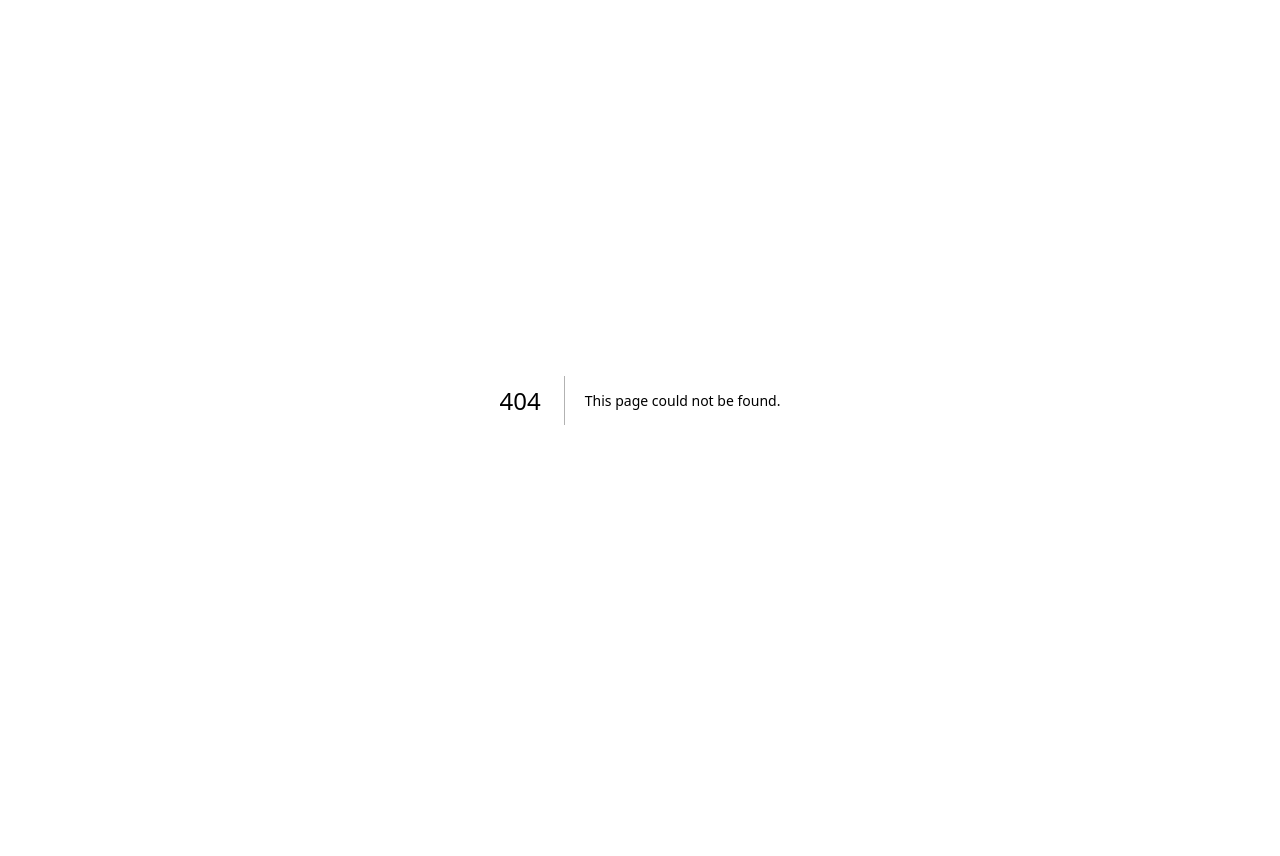
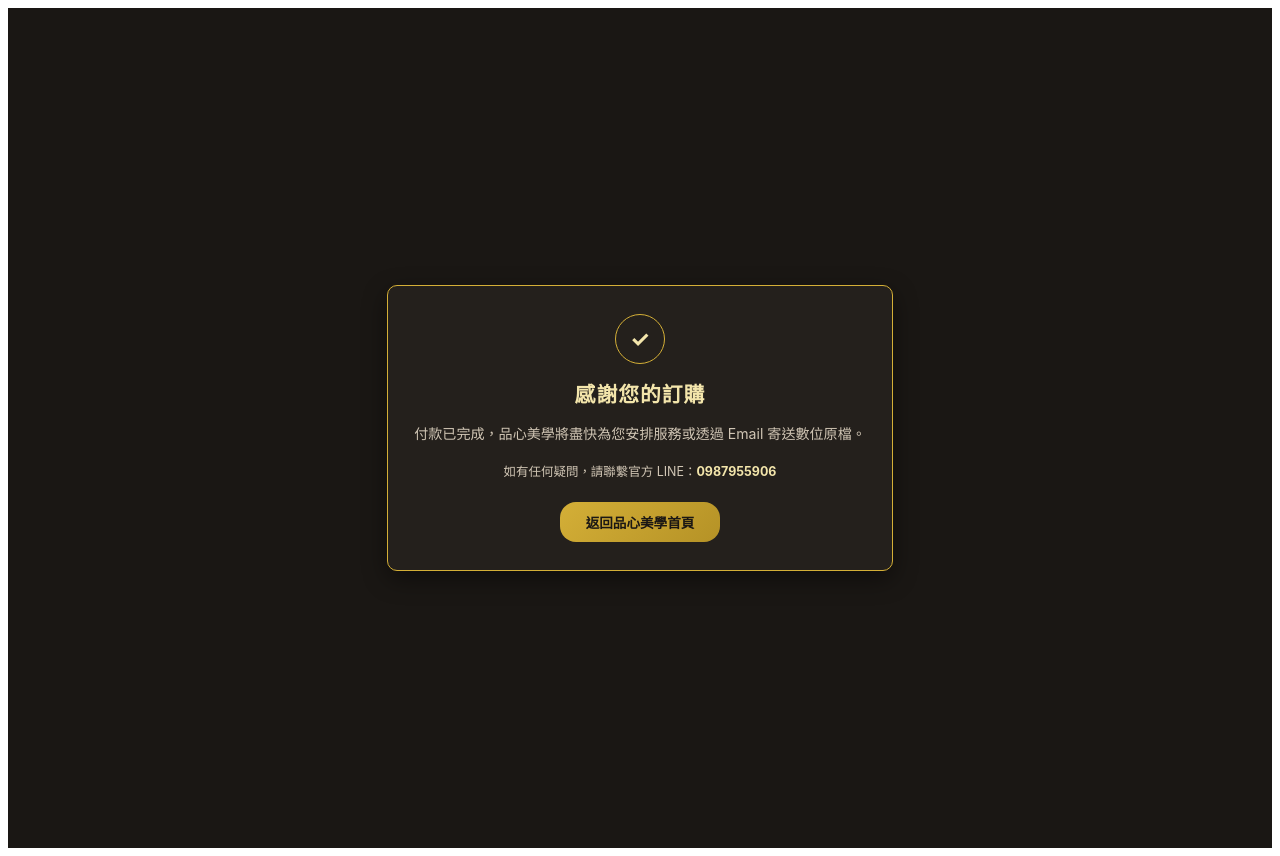
Before and after one commit to pengpinxin/-zimo-digital-fengshui, a Next.js app: page /order-success in a window 1280 px wide. Before the commit this address had no page. Before the commit the page ends 800 px from the top, so only its background shows below. Built offline with nearby package versions, Linux system fonts and the light colour scheme.

Commit message:
Implement Order Success page with tracking
This component handles the order success page, displaying the order number and total amount. It also tracks the purchase event using Facebook's tracking pixel.

```diff
--- /dev/null
+++ b/app/order-success/page.js
@@ -0,0 +1,155 @@
+'use client';
+import { useEffect, useState } from 'react';
+
+export default function OrderSuccess() {
+  const [orderNo, setOrderNo] = useState('');
+  const [orderTotal, setOrderTotal] = useState(0);
+
+  useEffect(() => {
+    if (typeof window === 'undefined') return;
+
+    const params = new URLSearchParams(window.location.search);
+    const no = (params.get('orderno') || '').trim();
+    const urlAmount = Number(params.get('amount')) || 0;
+    setOrderNo(no);
+
+    let total = urlAmount;
+    let itemNames = [];
+    let numItems = 0;
+
+    try {
+      const savedCart = JSON.parse(localStorage.getItem('z_cart') || '[]');
+      if (Array.isArray(savedCart) && savedCart.length > 0) {
+        if (!total) {
+          total = savedCart.reduce((sum, item) => sum + (Number(item.price) || 0), 0);
+        }
+        itemNames = savedCart.map((item) => item.name).filter(Boolean);
+        numItems = savedCart.length;
+      }
+      if (no) {
+        localStorage.removeItem('z_cart');
+      }
+    } catch (e) {}
+
+    setOrderTotal(total);
+
+    if (!no) return;
+
+    const firePurchase = () => {
+      if (typeof window.fbq !== 'function') return false;
+      const payload = {
+        value: total,
+        currency: 'TWD',
+        content_type: 'product',
+        num_items: numItems || 1,
+      };
+      if (itemNames.length > 0) {
+        payload.content_name = itemNames.join(', ');
+      }
+      window.fbq('track', 'Purchase', payload, { eventID: no });
+      return true;
+    };
+
+    try {
+      const trackedKey = `px_purchase_${no}`;
+      if (sessionStorage.getItem(trackedKey)) return;
+      if (firePurchase()) {
+        sessionStorage.setItem(trackedKey, '1');
+      }
+    } catch (e) {
+      firePurchase();
+    }
+  }, []);
+
+  return (
+    <div
+      style={{
+        minHeight: '100vh',
+        background: '#1a1714',
+        color: '#f3efe6',
+        display: 'flex',
+        alignItems: 'center',
+        justifyContent: 'center',
+        padding: '20px',
+        fontFamily: '-apple-system,BlinkMacSystemFont,"Segoe UI",Roboto,"Noto Sans TC",sans-serif',
+      }}
+    >
+      <div
+        style={{
+          maxWidth: '460px',
+          width: '100%',
+          background: '#24201c',
+          border: '1px solid #d4af37',
+          borderRadius: '10px',
+          padding: '28px 22px',
+          textAlign: 'center',
+          boxShadow: '0 8px 24px rgba(0,0,0,0.45)',
+        }}
+      >
+        <div
+          style={{
+            width: '48px',
+            height: '48px',
+            margin: '0 auto 14px',
+            borderRadius: '50%',
+            border: '1.5px solid #d4af37',
+            color: '#f3e5ab',
+            display: 'flex',
+            alignItems: 'center',
+            justifyContent: 'center',
+            fontSize: '1.4rem',
+            fontWeight: 'bold',
+          }}
+        >
+          ✓
+        </div>
+        <h1 style={{ color: '#f3e5ab', fontSize: '1.3rem', marginBottom: '10px', letterSpacing: '1px' }}>
+          感謝您的訂購
+        </h1>
+        <p style={{ fontSize: '0.88rem', color: '#d0c5b4', lineHeight: '1.75', marginBottom: '16px' }}>
+          付款已完成，品心美學將盡快為您安排服務或透過 Email 寄送數位原檔。
+        </p>
+
+        {orderNo && (
+          <div
+            style={{
+              background: 'rgba(212,175,55,0.08)',
+              border: '1px solid #4a3d31',
+              borderRadius: '8px',
+              padding: '12px',
+              marginBottom: '18px',
+              fontSize: '0.82rem',
+              lineHeight: '1.7',
+            }}
+          >
+            <div style={{ color: '#d4af37', wordBreak: 'break-all' }}>訂單編號：{orderNo}</div>
+            {orderTotal > 0 && (
+              <div style={{ color: '#f3efe6' }}>訂單金額：NT$ {orderTotal.toLocaleString()}</div>
+            )}
+          </div>
+        )}
+
+        <p style={{ fontSize: '0.78rem', color: '#d0c5b4', marginBottom: '20px', lineHeight: '1.6' }}>
+          如有任何疑問，請聯繫官方 LINE：
+          <strong style={{ color: '#f3e5ab' }}>0987955906</strong>
+        </p>
+
+        <a
+          href="/"
+          style={{
+            display: 'inline-block',
+            background: 'linear-gradient(135deg,#d4af37,#b59226)',
+            color: '#1a1714',
+            padding: '10px 26px',
+            borderRadius: '16px',
+            fontWeight: 'bold',
+            fontSize: '0.85rem',
+            textDecoration: 'none',
+          }}
+        >
+          返回品心美學首頁
+        </a>
+      </div>
+    </div>
+  );
+          }
```
